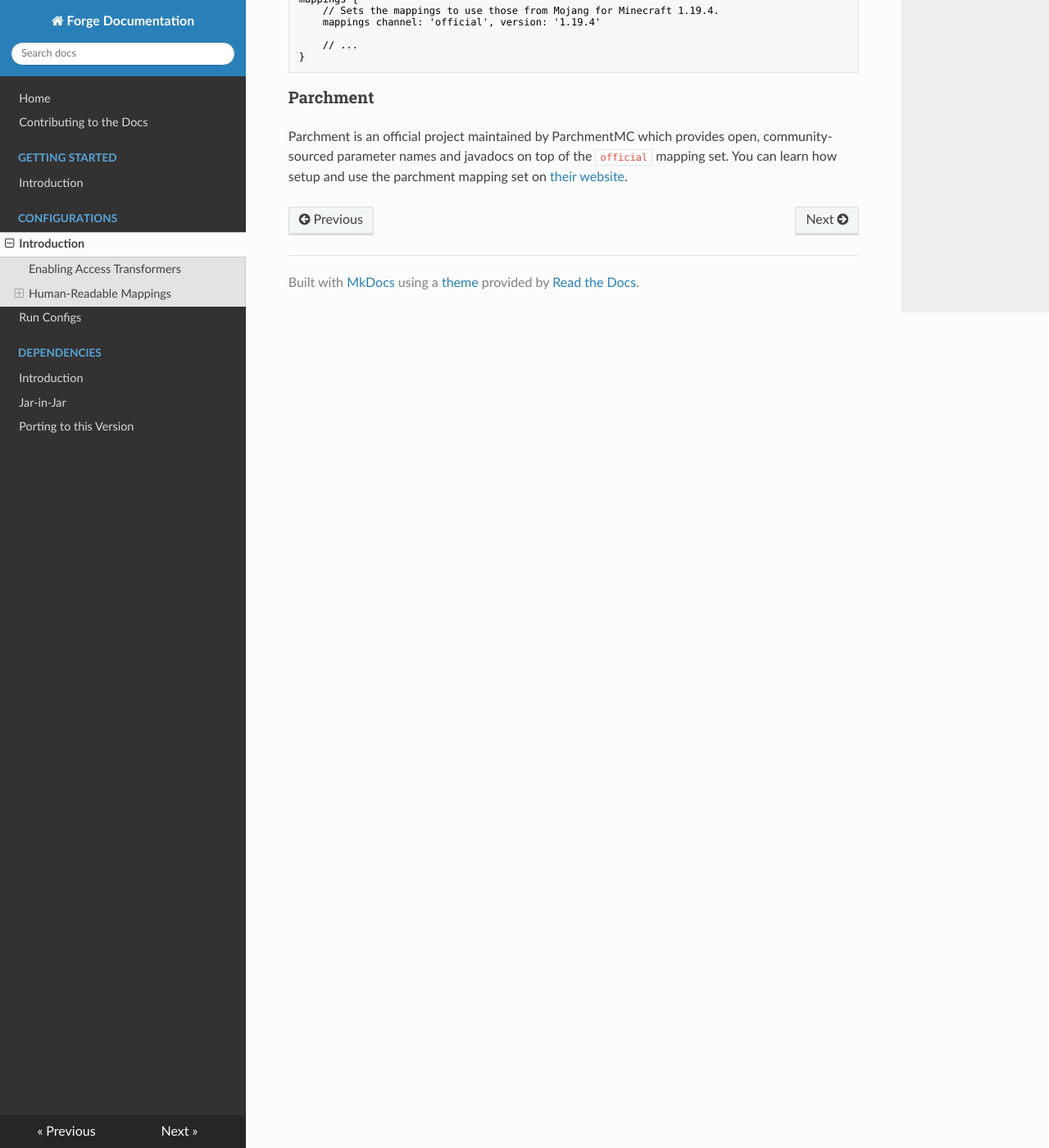
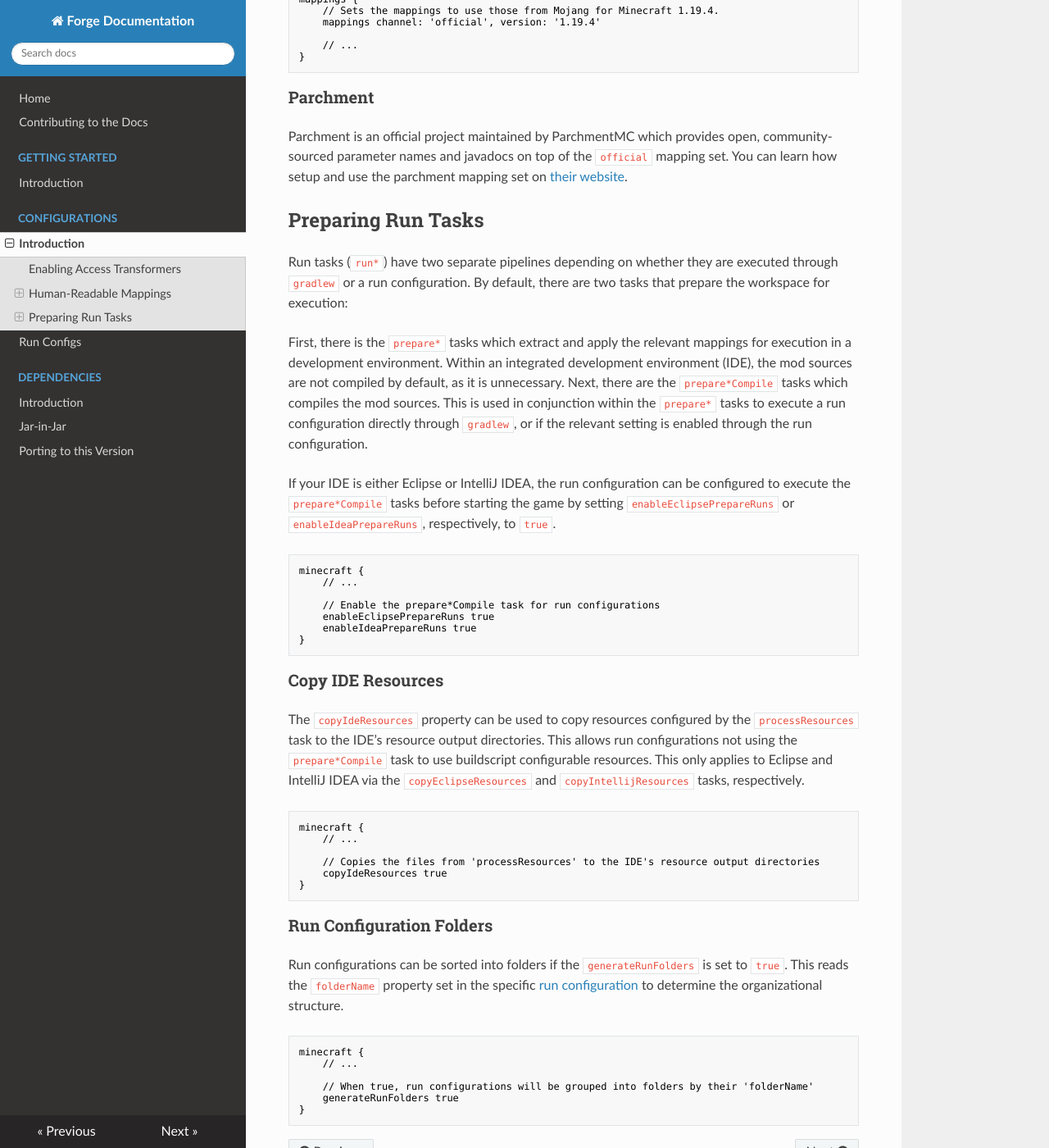
Before and after one commit to MinecraftForge/Documentation, an MkDocs documentation site: the page built from docs/configuration/index.md, in a window 1280 px wide and 1400 px high, scrolled down 1523 px. Shown: the whole window at 82% size. Built offline with MkDocs 1.6.1, drawn with Linux system fonts in a browser that asks for light colours; nearby versions of some CDN libraries.

Commit message:
Add new minecraft extension properties
- prepareRuns
- Copy resources
- Run folders

````diff
--- a/docs/configuration/index.md
+++ b/docs/configuration/index.md
@@ -53,6 +53,52 @@ mappings {
 
 Parchment is an official project maintained by ParchmentMC which provides open, community-sourced parameter names and javadocs on top of the `official` mapping set. You can learn how setup and use the parchment mapping set on [their website][parchment].
 
+Preparing Run Tasks
+-------------------
+
+Run tasks (`run*`) have two separate pipelines depending on whether they are executed through `gradlew` or a run configuration. By default, there are two tasks that prepare the workspace for execution:
+
+First, there is the `prepare*` tasks which extract and apply the relevant mappings for execution in a development environment. Within an integrated development environment (IDE), the mod sources are not compiled by default, as it is unnecessary. Next, there are the `prepare*Compile` tasks which compiles the mod sources. This is used in conjunction within the `prepare*` tasks to execute a run configuration directly through `gradlew`, or if the relevant setting is enabled through the run configuration.
+
+If your IDE is either Eclipse or IntelliJ IDEA, the run configuration can be configured to execute the `prepare*Compile` tasks before starting the game by setting `enableEclipsePrepareRuns` or `enableIdeaPrepareRuns`, respectively, to `true`.
+
+```gradle
+minecraft {
+    // ...
+
+    // Enable the prepare*Compile task for run configurations
+    enableEclipsePrepareRuns true
+    enableIdeaPrepareRuns true
+}
+```
+
+### Copy IDE Resources
+
+The `copyIdeResources` property can be used to copy resources configured by the `processResources` task to the IDE's resource output directories. This allows run configurations not using the `prepare*Compile` task to use buildscript configurable resources. This only applies to Eclipse and IntelliJ IDEA via the `copyEclipseResources` and `copyIntellijResources` tasks, respectively.
+
+```gradle
+minecraft {
+    // ...
+
+    // Copies the files from 'processResources' to the IDE's resource output directories
+    copyIdeResources true
+}
+```
+
+### Run Configuration Folders
+
+Run configurations can be sorted into folders if the `generateRunFolders` is set to `true`. This reads the `folderName` property set in the specific [run configuration][run] to determine the organizational structure.
+
+```gradle
+minecraft {
+    // ...
+
+    // When true, run configurations will be grouped into folders by their 'folderName'
+    generateRunFolders true
+}
+```
+
 [at]: https://docs.minecraftforge.net/en/latest/advanced/accesstransformers/
 [fart]: https://github.com/MinecraftForge/ForgeAutoRenamingTool
 [parchment]: https://parchmentmc.org/docs/getting-started
+[run]: ./runs.md#run-configurations
````
